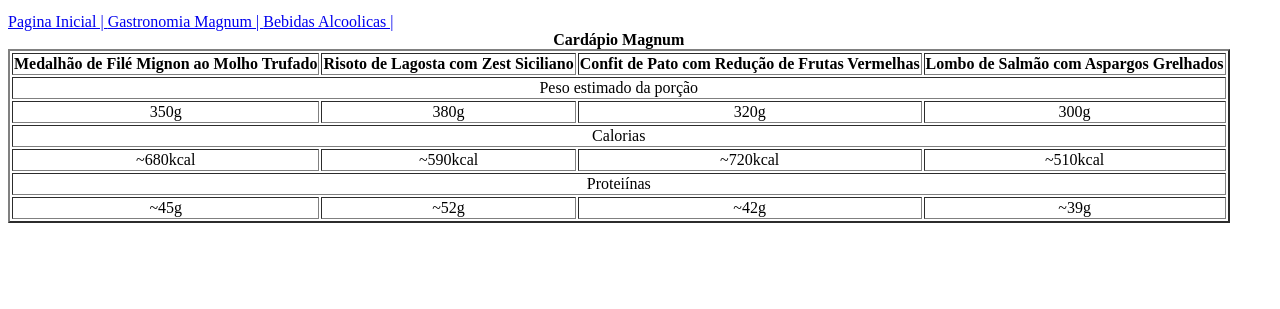
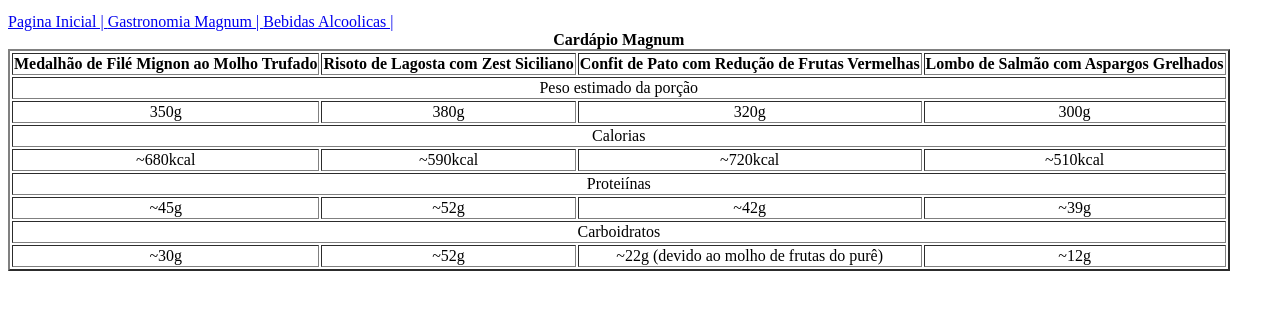
Before and after one commit to 0000653794-spec/front-end-senai, a plain HTML site: page portal-multi-paginas/cardapio.html in a window 1280 px wide. Shown: the part 101-410 px from the top of the page. Drawn offline with Linux system fonts and the light colour scheme.

Commit message:
adicionei os valores dos carboidratos

```diff
--- a/portal-multi-paginas/cardapio.html
+++ b/portal-multi-paginas/cardapio.html
@@ -56,6 +56,15 @@
                 <td align="center">~39g</td>
                 </tr>
 
+                <tr>
+                    <td colspan="4" align="center">Carboidratos</td>
+                </tr>
+                <tr>
+                <td align="center">~30g</td>
+                <td align="center">~52g</td>
+                <td align="center">~22g (devido ao molho de frutas do purê) </td>
+                <td align="center">~12g</td>
+                </tr>
 
 
             </tbody>
```
